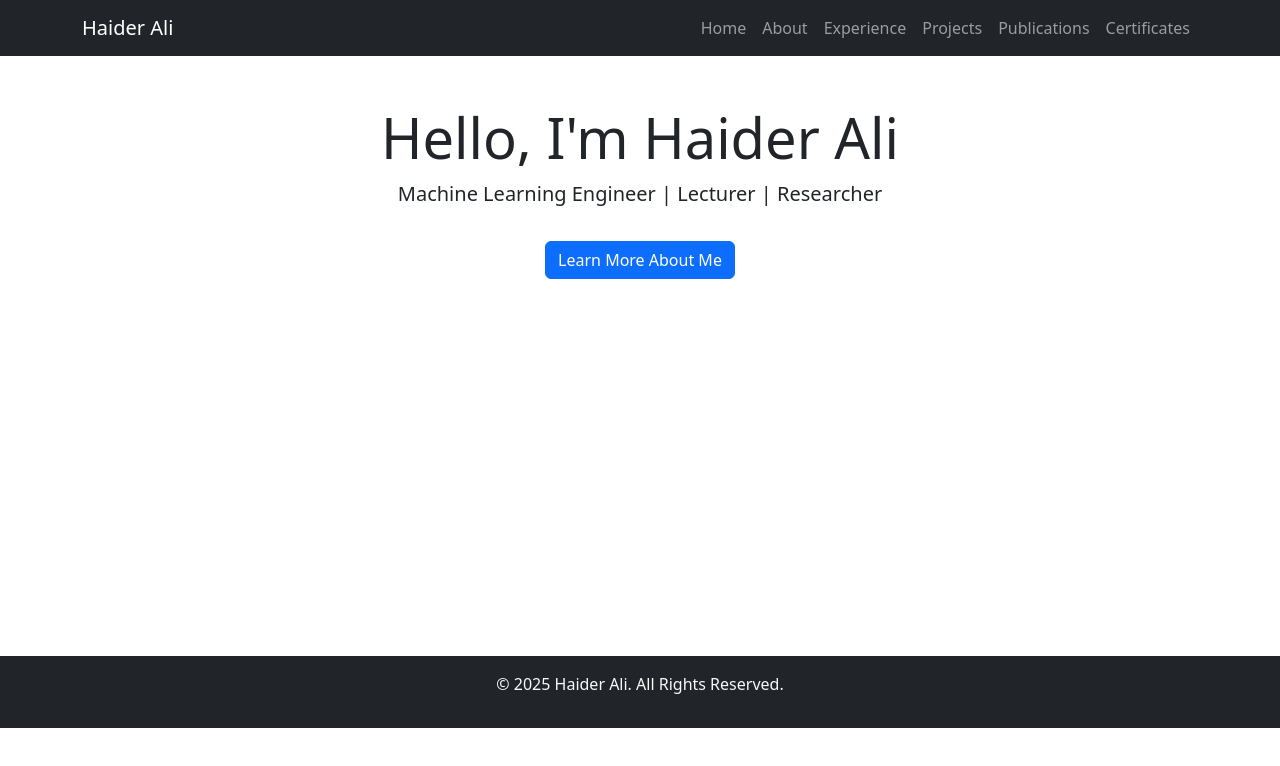
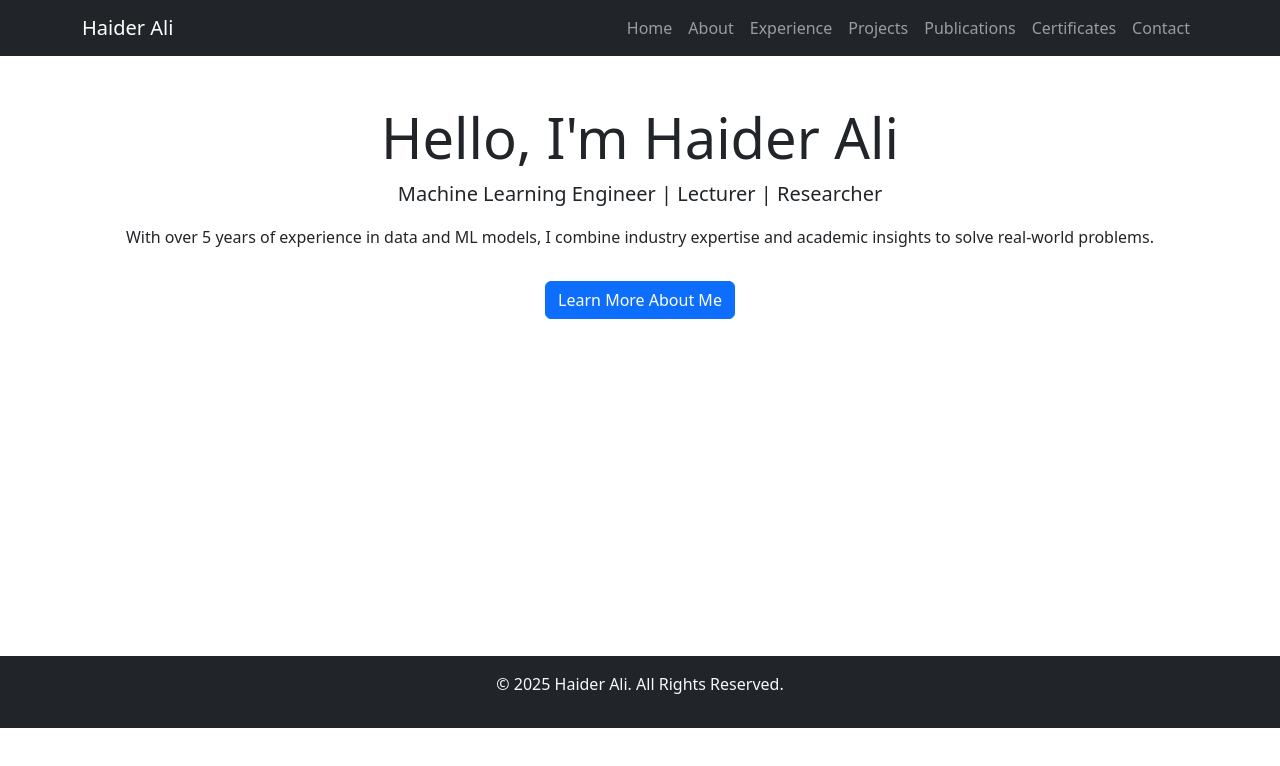
Before and after one commit to HaiderUX101/HaiderUX101.github.io, a plain HTML site: page index.html in a window 1280 px wide. Drawn offline with nearby package versions, Linux system fonts and the light colour scheme; a script that the page names is missing.

Commit message:
Update index.html

```diff
--- a/index.html
+++ b/index.html
@@ -2,13 +2,14 @@
 <html lang="en">
 <head>
   <meta charset="UTF-8">
-    <meta name="viewport" content="width=device-width, initial-scale=1.0">
+  <meta name="viewport" content="width=device-width, initial-scale=1">
   <title>Haider Ali - Interactive CV</title>
   <link rel="stylesheet" href="css/styles.css">
   <link href="https://cdn.jsdelivr.net/npm/bootstrap@5.3.2/dist/css/bootstrap.min.css" rel="stylesheet">
   <script src="https://kit.fontawesome.com/a076d05399.js"></script>
 </head>
 <body>
+  <!-- Navigation -->
   <nav class="navbar navbar-expand-lg navbar-dark bg-dark">
     <div class="container">
       <a class="navbar-brand" href="index.html">Haider Ali</a>
@@ -23,17 +24,21 @@
           <li class="nav-item"><a class="nav-link" href="projects.html">Projects</a></li>
           <li class="nav-item"><a class="nav-link" href="publications.html">Publications</a></li>
           <li class="nav-item"><a class="nav-link" href="certificates.html">Certificates</a></li>
+          <li class="nav-item"><a class="nav-link" href="contact.html">Contact</a></li>
         </ul>
       </div>
     </div>
   </nav>
 
+  <!-- Main Content -->
   <section class="container py-5 text-center">
     <h1 class="display-4">Hello, I'm Haider Ali</h1>
     <p class="lead">Machine Learning Engineer | Lecturer | Researcher</p>
+    <p>With over 5 years of experience in data and ML models, I combine industry expertise and academic insights to solve real-world problems.</p>
     <a href="about.html" class="btn btn-primary mt-3">Learn More About Me</a>
   </section>
 
+  <!-- Footer -->
   <footer class="bg-dark text-light py-3 text-center">
     <p>&copy; 2025 Haider Ali. All Rights Reserved.</p>
   </footer>
```
Lines whose indentation alone changed are shown as unchanged.
